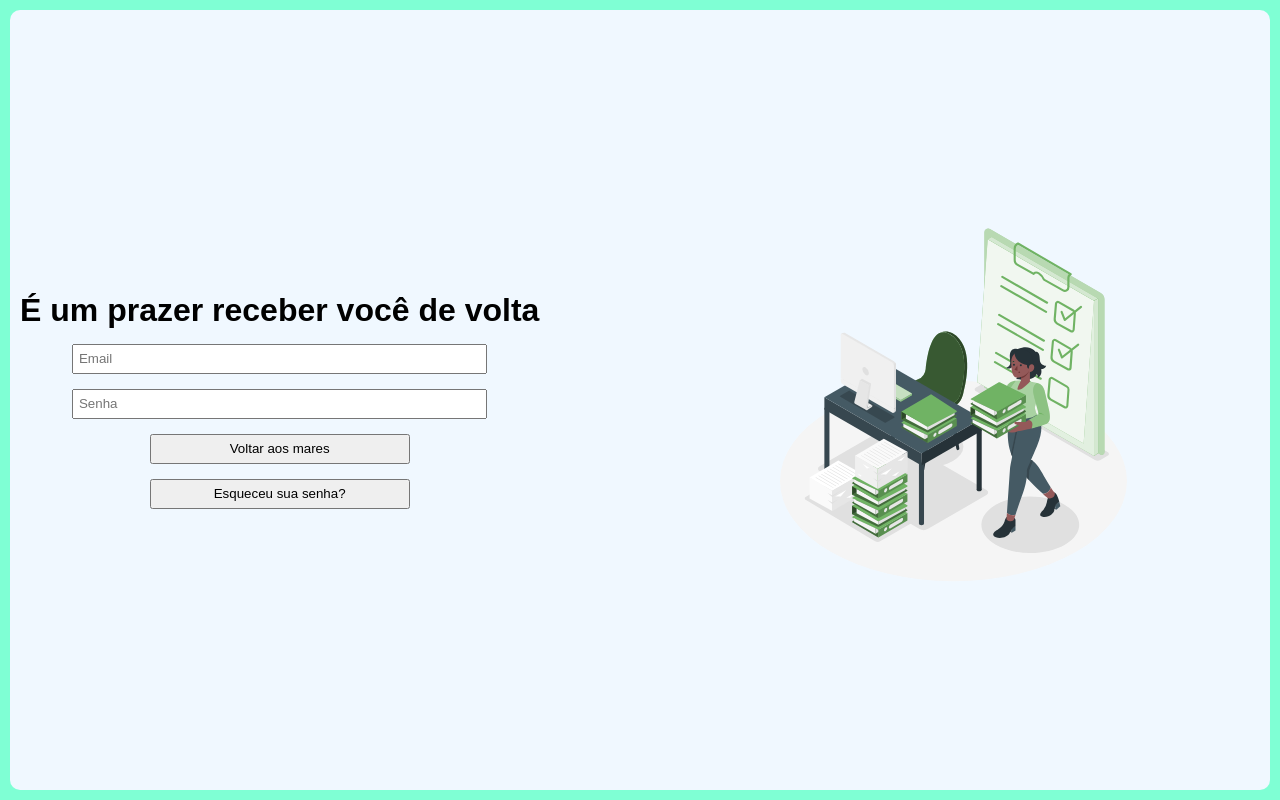
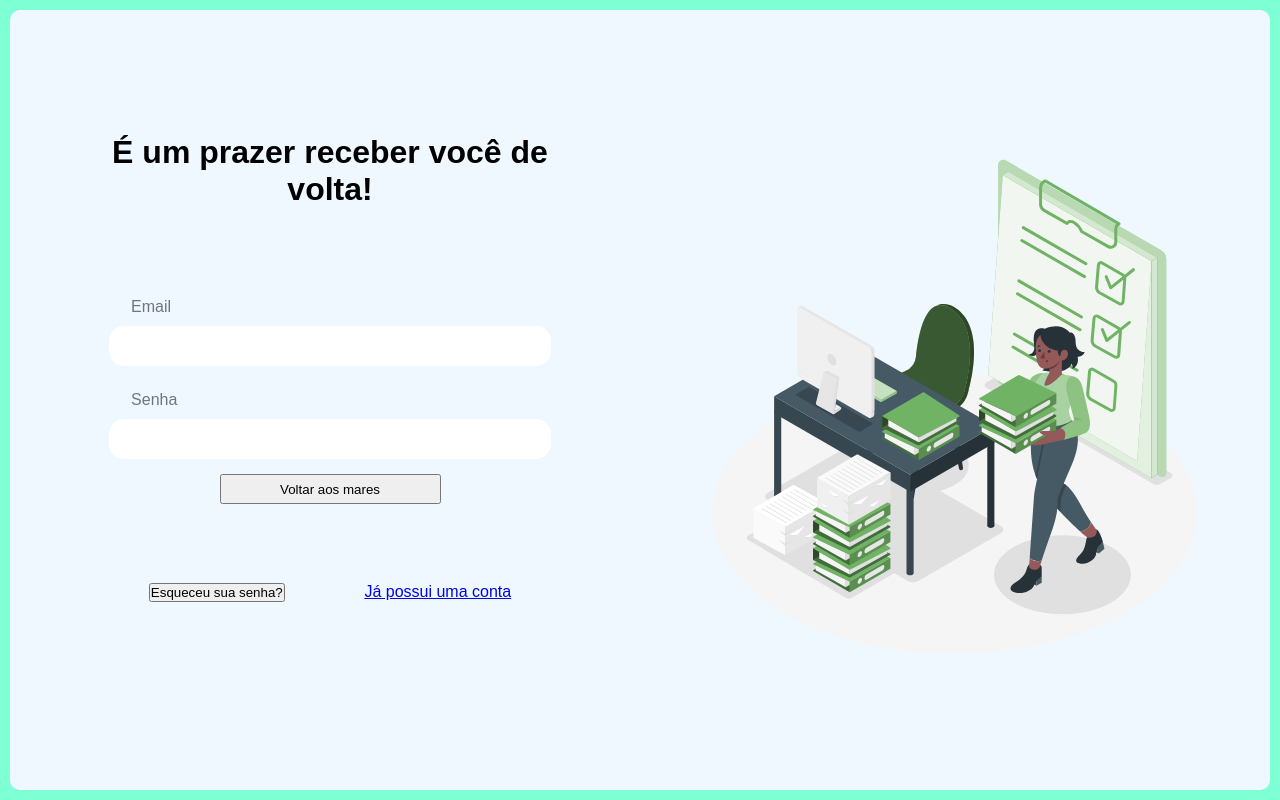
Before and after one commit to pudimporquesim/TarefasETartarugas, a PHP site: page /tarefasetartarugas/login.html in a window 1280 px wide. Run offline with PHP 8.4, Linux system fonts and the light colour scheme; some web fonts are replaced.

Commit message:
mais mudanças

```diff
--- a/css/login.css
+++ b/css/login.css
@@ -21,18 +21,28 @@ main {
 }
 .login-form {
     display: flex;
-    align-items: center;
-    text-align: center;
+    flex-wrap: wrap;
+    justify-content: center;
+    padding: 50px;
 }
-.login-form input[type="email"], input[type="password"] {
-    width: 80%;
-    margin-top: 15px;
-    height: 30px;
+.login-form input[type="email"], .login-form input[type="password"] {
+    width: 100%;
+    height: 40px;
     padding: 5px;
+    border: none;
+    font-size: 1rem;
+    border-radius: 15px;
 }
-.login-form button {
+.form-login input::placeholder {
+    color: salmon;
+}
+#label {
+    width: 90%;
+    padding: 10px 0;
+    color: rgb(111, 117, 123);
+}
+.form-login button {
     width: 50%;
-    margin-top: 15px;
     height: 30px;
 }
 .desenho {
@@ -42,5 +52,28 @@ main {
     height: 100%;
 }
 .desenho img {
-    height: 50%;
+    height: 70%;
 }
+#semsenha-button {
+    width: fit-content;
+    height: fit-content;
+}
+.senha-conta {
+    width: 85%;
+   display: flex;
+   justify-content: space-around;
+}
+.form-login {
+    display: flex;
+    flex-direction: column;
+    justify-content: center;
+    align-items: center;
+    width: 85%;
+}
+.form-login h1, .form-login input[type="email"], .form-login input[type="password"], .form-login button {
+    margin-bottom: 15px;
+}
+.form-login h1 {
+    margin-bottom: 80px;
+    text-align: center;
+}
--- a/login.html
+++ b/login.html
@@ -3,26 +3,31 @@
 <head>
     <meta charset="UTF-8">
     <meta name="viewport" content="width=device-width, initial-scale=1.0">
-    <link rel="stylesheet" type="text/css" href="../TarefasETartarugas/css/login.css">
+    <link rel="stylesheet" type="text/css" href="css/login.css">
     <link href="https://api.fontshare.com/v2/css?f[]=erode@300,301,400,401,500,501,600,601,700,701,1,2&f[]=supreme@100,101,200,201,300,301,400,401,500,501,700,701,800,801,1,2&display=swap" rel="stylesheet">
     <title>T&T - Login</title>
 </head>
 <body>
     <main>
         <div class="login-form">
-            <form>
-                <h1>É um prazer receber você de volta</h1>
-                <input type="email" name="emaill" id="emaill" placeholder="Email" required> <br>
-                <input type="password" name="senhal" id="senhal" placeholder="Senha" required> <br>
-                <button id="submit">Voltar aos mares</button> <br>
-                <button>Esqueceu sua senha?</button>
+            <form class="form-login">
+                <h1>É um prazer receber você de volta!</h1>
+                <label for="emaill" id="label">Email</label>
+                <input type="email" name="emaill" id="emaill" required>
+                <label for="senhal" id="label">Senha</label>
+                <input type="password" name="senhal" id="senhal" required>
+                <button id="submit">Voltar aos mares</button>
             </form>
+            <div class="senha-conta">
+                <button id="semsenha-button">Esqueceu sua senha?</button>
+                <a href="cadastro.html">Já possui uma conta</a>
+            </div>
         </div>
         <div class="desenho">
             <img src="img/testelogin.svg" alt="">
         </div>
     </main>
     <script src="https://code.jquery.com/jquery-3.7.1.js" integrity="sha256-eKhayi8LEQwp4NKxN+CfCh+3qOVUtJn3QNZ0TciWLP4=" crossorigin="anonymous"></script>
-    <script type="text/javascript" src="../TarefasETartarugas/scripts/login.js"></script>
+    <script type="text/javascript" src="scripts/login.js"></script>
 </body>
 </html>
```
Also changed, not shown: homepage.html (+37 -295 lines), scripts/home.js (+15 -0 lines).
